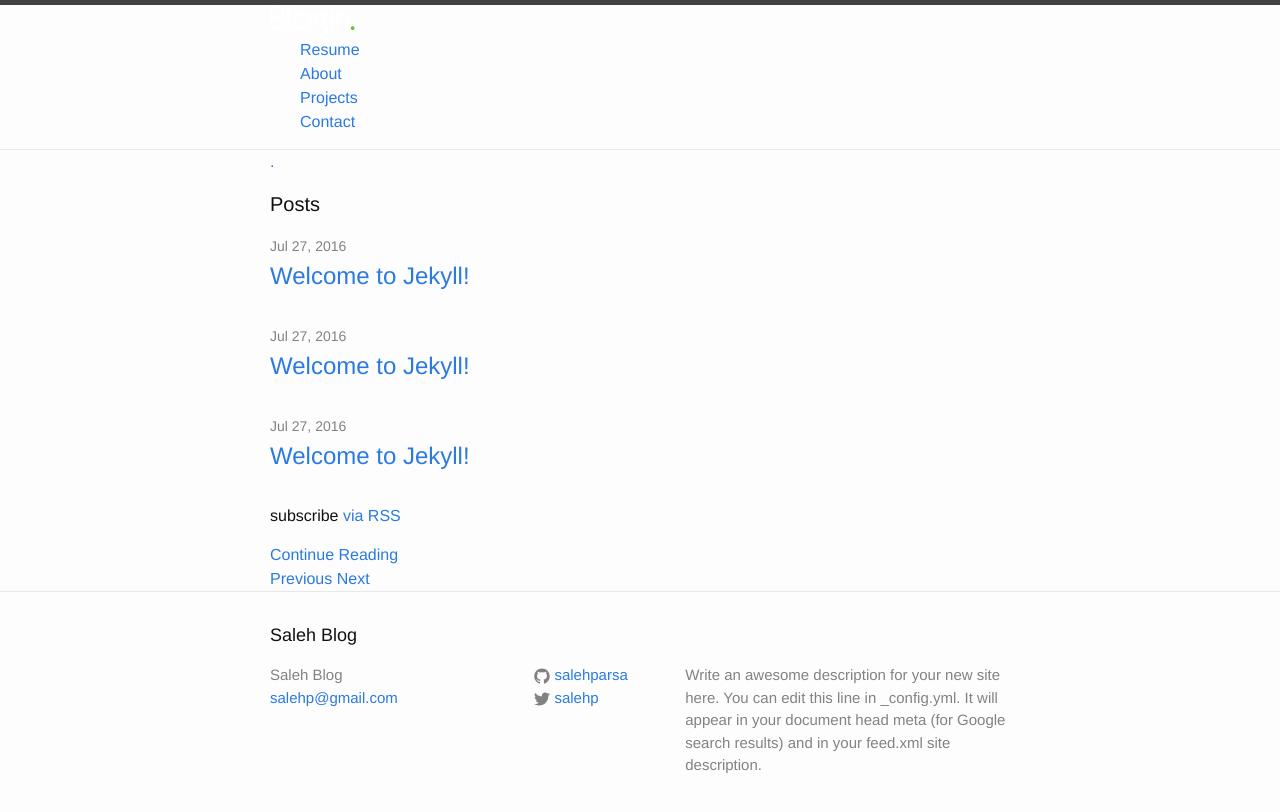
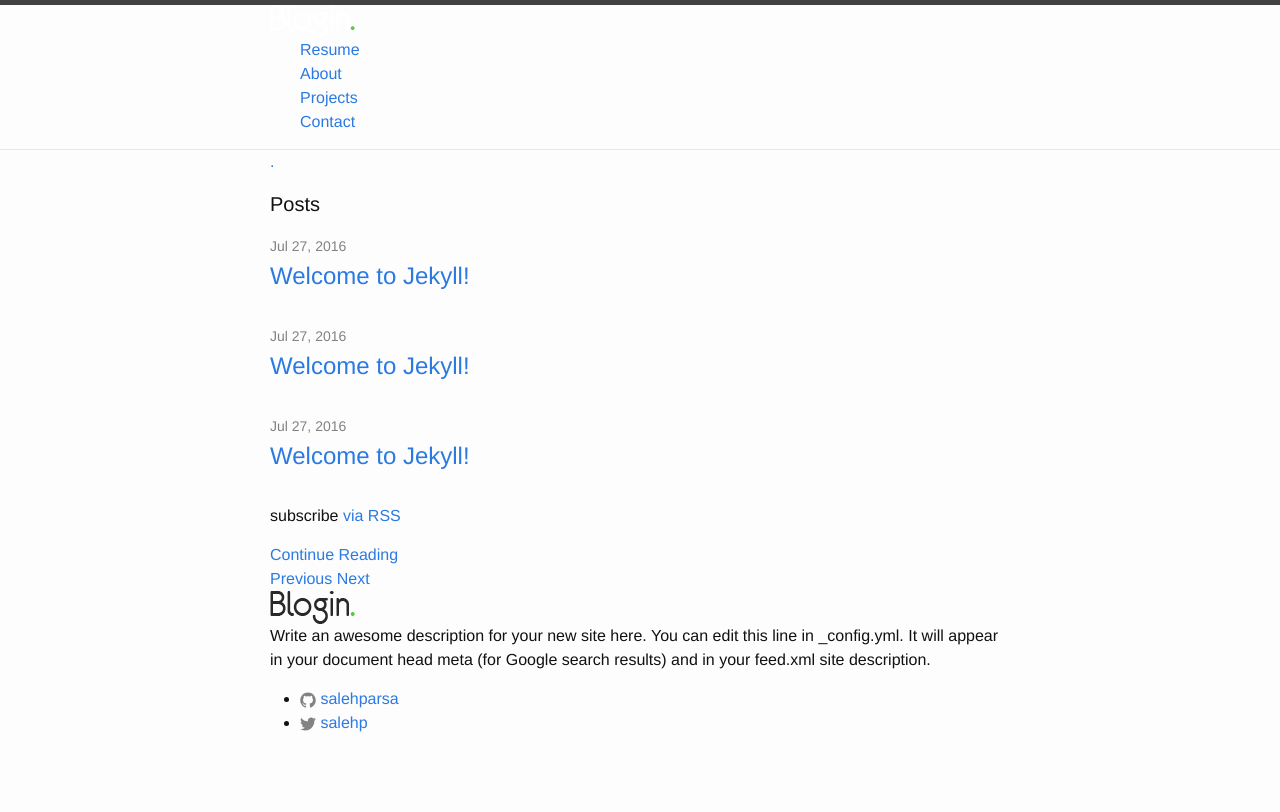
Before and after one commit to salehparsa/Customized-Jekyll, a Jekyll site: the page built from index.html, in a window 1280 px wide. Shown: the top 812 px of the page. Built offline with Jekyll 4.4.1, drawn with Linux system fonts in a browser that asks for light colours.

Commit message:
Fixed Footer's Size

```diff
--- a/_includes/footer.html
+++ b/_includes/footer.html
@@ -1,19 +1,8 @@
-<footer class="site-footer">
-
-  <div class="wrapper">
-
-    <h2 class="footer-heading">{{ site.title }}</h2>
-
-    <div class="footer-col-wrapper">
-      <div class="footer-col footer-col-1">
-        <ul class="contact-list">
-          <li>{{ site.title }}</li>
-          <li><a href="mailto:{{ site.email }}">{{ site.email }}</a></li>
-        </ul>
-      </div>
-
-      <div class="footer-col footer-col-2">
-        <ul class="social-media-list">
+  <footer>
+    <div class="wrapper">
+    <img class="logo_footer" src="img/logo_footer.png" alt="Blogin" title="">
+      <p class="rights">{{ site.description }}</p>
+      <ul class="social_profiles">
           {% if site.github_username %}
           <li>
             {% include icon-github.html username=site.github_username %}
@@ -24,16 +13,7 @@
           <li>
             {% include icon-twitter.html username=site.twitter_username %}
           </li>
-          <li class="f"><a href="http://facebook.com/saleh.like" target="_blink"></a></li>
           {% endif %}
-        </ul>
-      </div>
-
-      <div class="footer-col footer-col-3">
-        <p>{{ site.description }}</p>
-      </div>
+      </ul>
     </div>
-
-  </div>
-
-</footer>
+  </footer>
--- a/_layouts/default.html
+++ b/_layouts/default.html
@@ -27,7 +27,6 @@
     </nav><!-- Pagination End -->
   </section><!-- Main End -->
     {% include footer.html %}
-
   </body>
 
 </html>
--- a/css/main.css
+++ b/css/main.css
@@ -415,11 +415,11 @@ footer ul.social_profiles li a{
 	height: 40px;
 	margin-right: 16px;
 	display: inline-block;
-	background: url('../img/sp.png') no-repeat;
+ /*	background: url('../img/sp.png') no-repeat; */
 }
 
 footer ul.social_profiles li a:hover{
-	background: url('../img/sp_hover.png') no-repeat;
+	/*background: url('../img/sp_hover.png') no-repeat; */
 }
 
 footer ul.social_profiles .f a{
```
